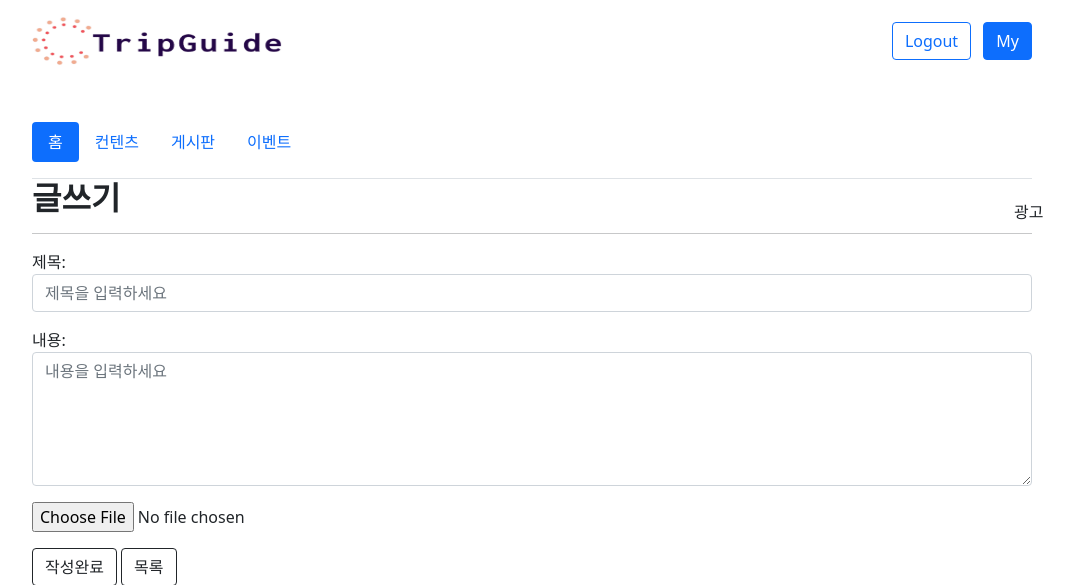
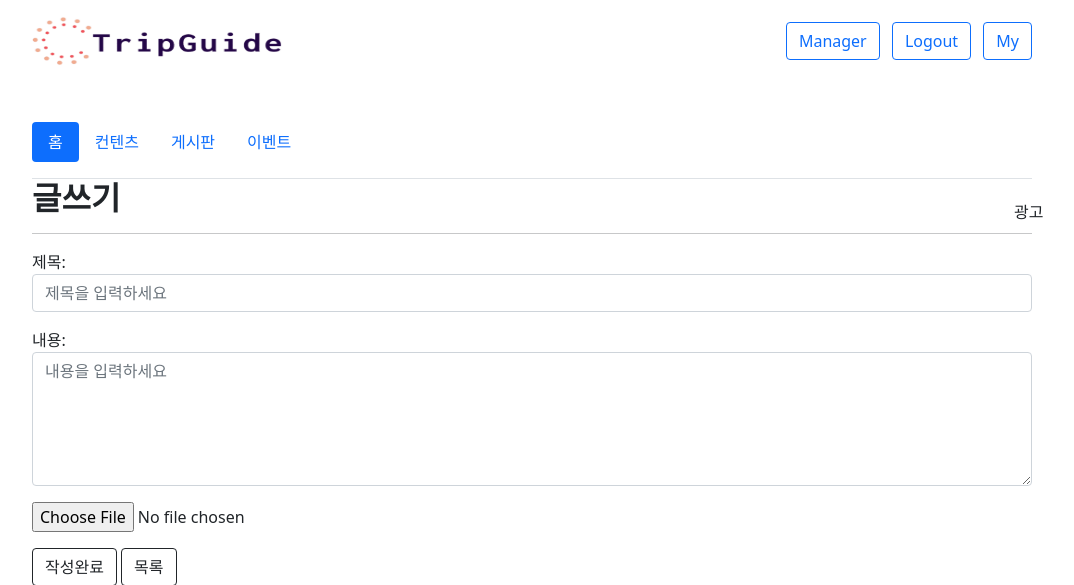
Before and after one commit to playpizza/TripGuide, a Django app: page /board/write/ in a window 1280 px wide. Shown: the top 585 px of the page, without its empty margins (108-1182 px from the left). Run offline with Django 3.2, Linux system fonts and the light colour scheme; the visitor is signed in with stand-in values (Sample User, id 1); some libraries are stand-ins or nearby versions.

Commit message:
update base
관리자 로그인시 home과 m_home간 이동이 가능하도록 버튼 추가

```diff
--- a/home/templates/base.html
+++ b/home/templates/base.html
@@ -10,6 +10,7 @@
       var loginUrl = "{% url 'account_login' %}";
       var joinUrl = "{% url 'account_signup' %}";
       var logoutUrl = "{% url 'account_logout' %}";
+      var managerUrl = "{% url 'Manager:home'%}";
     </script>
     <link href="{% static 'bs/css/bootstrap.min.css' %}" rel="stylesheet">
     {% block link %} {% endblock %}
@@ -28,8 +29,11 @@
           </a>
           {% if user.is_authenticated %}
           <div class="col-md-3 text-end">
+            {% if user.is_authenticated and user.is_superuser%}
+            <button type="button" class="btn btn-outline-primary me-2" onclick="location.href = managerUrl;">Manager</button>
+            {% endif %}
             <button type="button" class="btn btn-outline-primary me-2" onclick="location.href = logoutUrl;">Logout</button>
-            <a href="{% url 'Member:info_detail' user.id %}"><button type="button" class="btn btn-primary">My</button></a>
+            <a href="{% url 'Member:info_detail' user.id %}"><button type="button" class="btn btn-outline-primary">My</button></a>
           </div>
           {% else %}
           <div class="col-md-3 text-end">
--- a/manager/templates/manage_base.html
+++ b/manager/templates/manage_base.html
@@ -7,6 +7,7 @@
   <meta name="viewport" content="width=device-width, initial-scale=1">
   <script type="text/javascript">
     var logoutUrl = "{% url 'account_logout' %}";
+    var homeUrl = "{% url 'home' %}";
   </script>
   <link href="{% static 'bs/css/bootstrap.min.css' %}" rel="stylesheet">
   {% block link %} {% endblock %}
@@ -27,6 +28,7 @@
         <img src="{% static 'img/tripguide-logo.png' %}" alt="로고" width="280" height="50"></svg>
       </a>
       <div class="col-md-3 text-end">
+        <button type="button" class="btn btn-outline-primary me-2" onclick="location.href = homeUrl;">Home</button>
         <button type="button" class="btn btn-outline-primary me-2" onclick="location.href = logoutUrl;">Logout</button>
       </div>
     </header>
```
